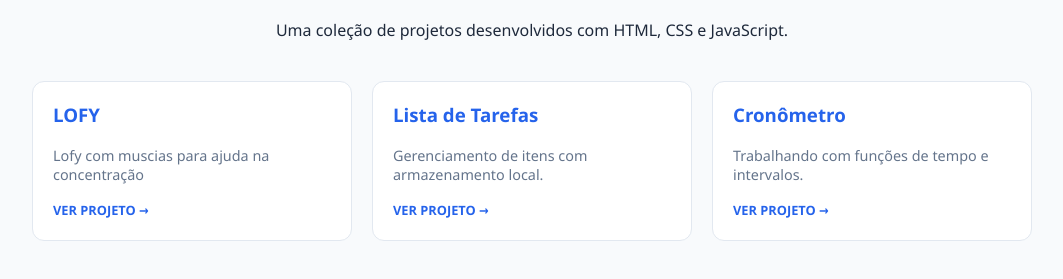
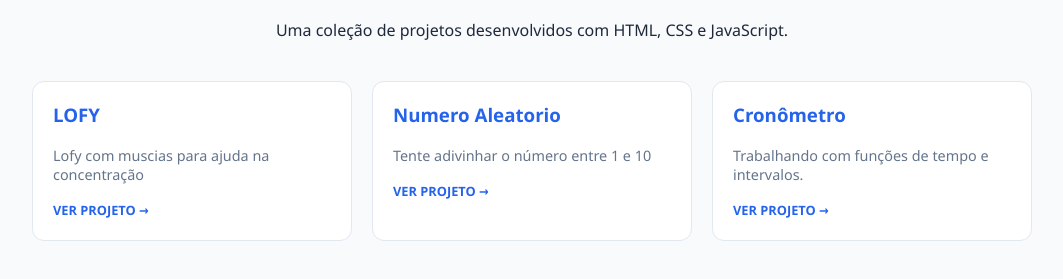
Before and after one commit to AugustoLiberato/projects-html-css-js, a plain HTML site: page index.html in a window 1280 px wide. Shown: the part 87-366 px from the top of the page, without its empty margins (108-1171 px from the left). Drawn offline with Linux system fonts and the light colour scheme.

Commit message:
numero aletorio

```diff
--- a/index.html
+++ b/index.html
@@ -21,10 +21,10 @@
             </div>
         </a>
 
-        <a href="projeto-lista-tarefas/index.html" class="card">
+        <a href="numeroAleatorio/index.html" class="card">
             <div class="card-content">
-                <h3>Lista de Tarefas</h3>
-                <p>Gerenciamento de itens com armazenamento local.</p>
+                <h3>Numero Aleatorio</h3>
+                <p>Tente adivinhar o número entre 1 e 10</p>
                 <span>Ver Projeto &rarr;</span>
             </div>
         </a>
```
